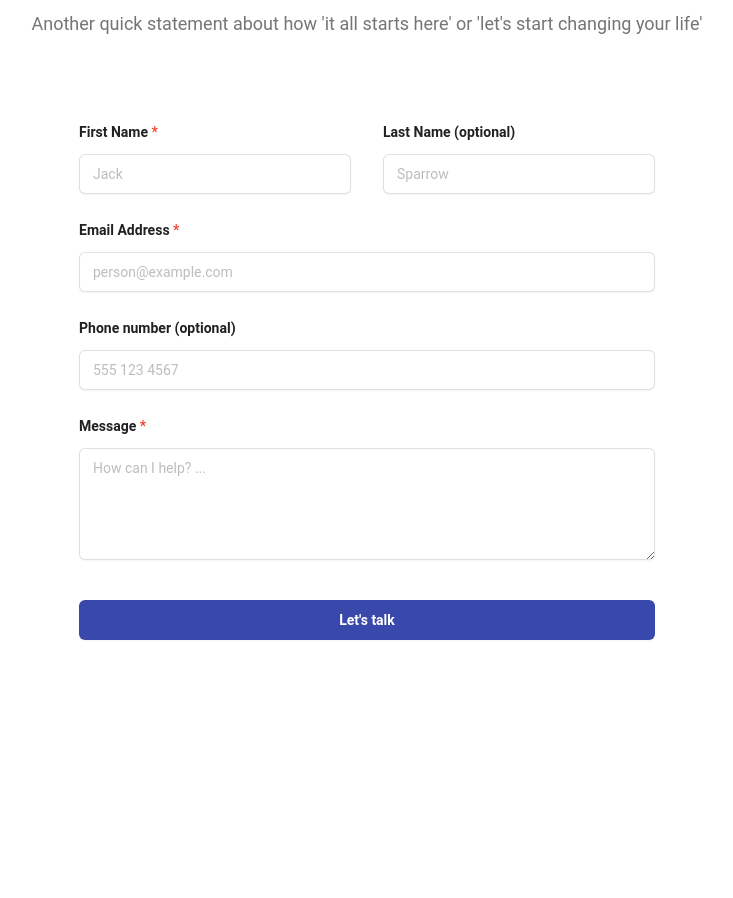
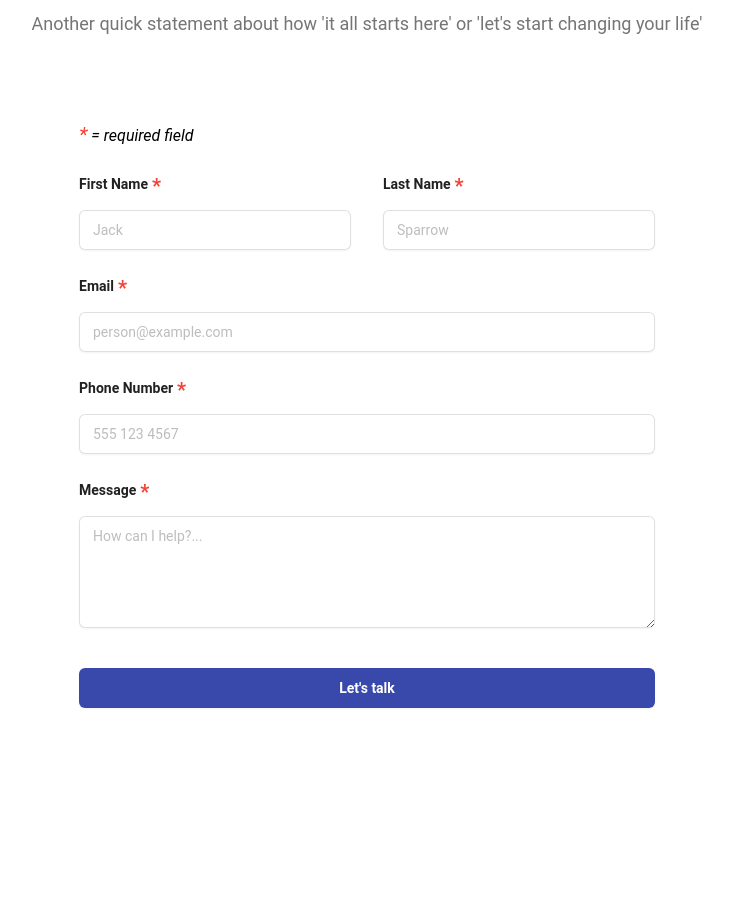
Before and after one commit to TravisAlstrand/dream_flow_financial, a React (Vite) app: page / in a window 1280 px wide. Shown: the part 2340-3238 px from the top of the page, without its empty margins (273-1006 px from the left). Built offline with nearby package versions, Linux system fonts and the light colour scheme; a web font is replaced by a local one.

Commit message:
input & text area components separated

```diff
--- a/package.json
+++ b/package.json
@@ -10,6 +10,7 @@
     "preview": "vite preview"
   },
   "dependencies": {
+    "@emailjs/browser": "^3.11.0",
     "@headlessui/react": "^1.7.16",
     "@heroicons/react": "^2.0.18",
     "@material-tailwind/react": "^2.1.0",
--- a/src/assets/SuccessIcon.jsx
+++ b/src/assets/SuccessIcon.jsx
@@ -1,9 +1,9 @@
-export function SuccessIcon() {
+export function SuccessIcon({ fill }) {
   return (
     <svg
       xmlns="http://www.w3.org/2000/svg"
       viewBox="0 0 24 24"
-      fill="currentColor"
+      fill={fill}
       className="h-6 w-6"
     >
       <path
--- a/src/components/Contact.jsx
+++ b/src/components/Contact.jsx
@@ -1,5 +1,8 @@
-import { useState } from "react";
+import { useState, useRef } from "react";
+import emailjs from "@emailjs/browser";
 
+import { FormInput } from "./FormInput";
+import { FormTextArea } from "./FormTextArea";
 import { ValidationAlert } from "./ValidationAlert";
 
 export default function Contact() {
@@ -8,45 +11,52 @@ export default function Contact() {
   const [email, setEmail] = useState("");
   const [phoneNumber, setPhoneNumber] = useState("");
   const [message, setMessage] = useState("");
-  const [isNameValid, setIsNameValid] = useState(true);
-  const [isEmailValid, setIsEmailValid] = useState(true);
-  const [isMessageValid, setIsMessageValid] = useState(true);
+  const [isFirstNameValid, setIsFirstNameValid] = useState(undefined);
+  const [isLastNameValid, setIsLastNameValid] = useState(undefined);
+  const [isEmailValid, setIsEmailValid] = useState(undefined);
+  const [isPhoneValid, setIsPhoneValid] = useState(undefined);
+  const [isMessageValid, setIsMessageValid] = useState(undefined);
   const [emailSent, setEmailSent] = useState("");
+
+  const form = useRef();
 
   function handleSubmit(e) {
     e.preventDefault();
+    setEmailSent(false);
     const allGood = validateFields();
 
     if (!allGood) {
       setEmailSent(false);
+      setTimeout(() => {
+        setEmailSent("");
+      }, 3000);
     } else {
-      const body = {
-        firstName,
-        lastName,
-        email,
-        phoneNumber,
-        message,
-      };
+      sendEmail(e);
       setEmailSent(true);
-      console.dir(body);
-      e.target.reset();
-      resetStates();
     }
-    setTimeout(() => {
-      setEmailSent("");
-    }, 3000);
   }
 
   function validateFields() {
     const firstNameValid = /^[a-z]+[\s]?[a-z]+?$/i.test(firstName);
+    const lastNameValid = /^[a-z]+[\s]?[a-z]+?$/i.test(lastName);
     const emailValid = /^[^@]+@[^@.]+\.[a-z]+$/i.test(email);
+    const phoneValid =
+      /^(\+\d{1,2}\s?)?\(?\d{3}\)?[\s.-]?\d{3}[\s.-]?\d{4}$/.test(phoneNumber);
     const messageValid = message.trim() !== "";
 
-    firstNameValid ? setIsNameValid(true) : setIsNameValid(false);
+    firstNameValid ? setIsFirstNameValid(true) : setIsFirstNameValid(false);
+    lastNameValid ? setIsLastNameValid(true) : setIsLastNameValid(false);
     emailValid ? setIsEmailValid(true) : setIsEmailValid(false);
+    phoneValid ? setIsPhoneValid(true) : setIsPhoneValid(false);
     messageValid ? setIsMessageValid(true) : setIsMessageValid(false);
 
-    return firstNameValid && emailValid && messageValid;
+    return (
+      firstNameValid &&
+      lastNameValid &&
+      emailValid &&
+      phoneValid &&
+      messageValid
+    );
   }
 
   function resetStates() {
@@ -55,6 +65,30 @@ export default function Contact() {
     setEmail("");
     setPhoneNumber("");
     setMessage("");
+  }
+
+  function sendEmail(e) {
+    emailjs
+      .sendForm(
+        "service_3tvppwq",
+        "template_zje0qa8",
+        form.current,
+        "6g0rq8vN720O74Ji5"
+      )
+      .then(
+        (result) => {
+          console.log(result.text);
+          setEmailSent(true);
+          e.target.reset();
+          resetStates();
+          setTimeout(() => {
+            setEmailSent("");
+          }, 3000);
+        },
+        (error) => {
+          console.log(error.text);
+        }
+      );
   }
 
   return (
@@ -84,183 +118,62 @@ export default function Contact() {
         </p>
       </div>
       <form
-        action="#"
-        method="POST"
         className="mx-auto mt-16 max-w-xl sm:mt-20"
         onSubmit={handleSubmit}
+        ref={form}
       >
+        <p className="mb-6 italic">
+          <span className="text-red-500 text-xl">*</span> = required field
+        </p>
         <div className="grid grid-cols-1 gap-x-8 gap-y-6 sm:grid-cols-2">
           <div>
-            {isNameValid ? (
-              <>
-                <label
-                  htmlFor="first-name"
-                  className="block text-sm font-semibold leading-6 text-gray-900"
-                >
-                  First Name <span className="text-red-500">*</span>
-                </label>
-                <div className="mt-2.5">
-                  <input
-                    type="text"
-                    name="first-name"
-                    id="first-name"
-                    autoComplete="given-name"
-                    placeholder="Jack"
-                    onChange={(e) => setFirstName(e.target.value)}
-                    className="block w-full rounded-md border-0 px-3.5 py-2 text-gray-900 shadow-sm ring-1 ring-inset ring-gray-300 placeholder:text-gray-400 focus:ring-2 focus:ring-inset focus:ring-indigo-600 sm:text-sm sm:leading-6"
-                  />
-                </div>
-              </>
-            ) : (
-              <>
-                <label
-                  htmlFor="first-name"
-                  className="block text-sm font-semibold leading-6 text-gray-900"
-                >
-                  First Name{" "}
-                  <span className="text-red-500">* Please provide a name</span>
-                </label>
-                <div className="mt-2.5">
-                  <input
-                    type="text"
-                    name="first-name"
-                    id="first-name"
-                    autoComplete="given-name"
-                    placeholder="Jack"
-                    onChange={(e) => setFirstName(e.target.value)}
-                    className="block w-full rounded-md border-red-500 px-3.5 py-2 text-gray-900 shadow-sm ring-1 ring-inset ring-gray-300 placeholder:text-gray-400 focus:ring-2 focus:ring-inset focus:ring-indigo-600 sm:text-sm sm:leading-6 bg-red-50"
-                  />
-                </div>
-              </>
-            )}
+            <FormInput
+              labelName={"First Name"}
+              type={"text"}
+              idName={"firstName"}
+              placeholder={"Jack"}
+              changeState={(e) => setFirstName(e)}
+              isValid={isFirstNameValid}
+            />
           </div>
           <div>
-            <label
-              htmlFor="last-name"
-              className="block text-sm font-semibold leading-6 text-gray-900"
-            >
-              Last Name (optional)
-            </label>
-            <div className="mt-2.5">
-              <input
-                type="text"
-                name="last-name"
-                id="last-name"
-                autoComplete="family-name"
-                placeholder="Sparrow"
-                onChange={(e) => setLastName(e.target.value)}
-                className="block w-full rounded-md border-0 px-3.5 py-2 text-gray-900 shadow-sm ring-1 ring-inset ring-gray-300 placeholder:text-gray-400 focus:ring-2 focus:ring-inset focus:ring-indigo-600 sm:text-sm sm:leading-6"
-              />
-            </div>
+            <FormInput
+              labelName={"Last Name"}
+              type={"text"}
+              idName={"lastName"}
+              placeholder={"Sparrow"}
+              changeState={(e) => setLastName(e)}
+              isValid={isLastNameValid}
+            />
           </div>
           <div className="sm:col-span-2">
-            {isEmailValid ? (
-              <>
-                <label
-                  htmlFor="email"
-                  className="block text-sm font-semibold leading-6 text-gray-900"
-                >
-                  Email Address <span className="text-red-500">*</span>
-                </label>
-                <div className="mt-2.5">
-                  <input
-                    type="email"
-                    name="email"
-                    id="email"
-                    autoComplete="email"
-                    placeholder="person@example.com"
-                    onChange={(e) => setEmail(e.target.value)}
-                    className="block w-full rounded-md border-0 px-3.5 py-2 text-gray-900 shadow-sm ring-1 ring-inset ring-gray-300 placeholder:text-gray-400 focus:ring-2 focus:ring-inset focus:ring-indigo-600 sm:text-sm sm:leading-6"
-                  />
-                </div>
-              </>
-            ) : (
-              <>
-                <label
-                  htmlFor="email"
-                  className="block text-sm font-semibold leading-6 text-gray-900"
-                >
-                  Email Address{" "}
-                  <span className="text-red-500">
-                    * Please provide an email
-                  </span>
-                </label>
-                <div className="mt-2.5">
-                  <input
-                    type="email"
-                    name="email"
-                    id="email"
-                    autoComplete="email"
-                    placeholder="person@example.com"
-                    onChange={(e) => setEmail(e.target.value)}
-                    className="block w-full rounded-md border-red-500 px-3.5 py-2 text-gray-900 shadow-sm ring-1 ring-inset ring-gray-300 placeholder:text-gray-400 focus:ring-2 focus:ring-inset focus:ring-indigo-600 sm:text-sm sm:leading-6 bg-red-50"
-                  />
-                </div>
-              </>
-            )}
+            <FormInput
+              labelName={"Email"}
+              type={"email"}
+              idName={"email"}
+              placeholder={"person@example.com"}
+              changeState={(e) => setEmail(e)}
+              isValid={isEmailValid}
+            />
           </div>
           <div className="sm:col-span-2">
-            <label
-              htmlFor="phone-number"
-              className="block text-sm font-semibold leading-6 text-gray-900"
-            >
-              Phone number (optional)
-            </label>
-            <div className="relative mt-2.5">
-              <input
-                type="tel"
-                name="phone-number"
-                id="phone-number"
-                autoComplete="tel"
-                placeholder="555 123 4567"
-                onChange={(e) => setPhoneNumber(e.target.value)}
-                className="block w-full rounded-md border-0 px-3.5 py-2 text-gray-900 shadow-sm ring-1 ring-inset ring-gray-300 placeholder:text-gray-400 focus:ring-2 focus:ring-inset focus:ring-indigo-600 sm:text-sm sm:leading-6"
-              />
-            </div>
+            <FormInput
+              labelName={"Phone Number"}
+              type={"tel"}
+              idName={"phoneNumber"}
+              placeholder={"555 123 4567"}
+              changeState={(e) => setPhoneNumber(e)}
+              isValid={isPhoneValid}
+            />
           </div>
           <div className="sm:col-span-2">
-            {isMessageValid ? (
-              <>
-                <label
-                  htmlFor="message"
-                  className="block text-sm font-semibold leading-6 text-gray-900"
-                >
-                  Message <span className="text-red-500">*</span>
-                </label>
-                <div className="mt-2.5">
-                  <textarea
-                    name="message"
-                    id="message"
-                    rows={4}
-                    onChange={(e) => setMessage(e.target.value)}
-                    className="block w-full rounded-md border-0 px-3.5 py-2 text-gray-900 shadow-sm ring-1 ring-inset ring-gray-300 placeholder:text-gray-400 focus:ring-2 focus:ring-inset focus:ring-indigo-600 sm:text-sm sm:leading-6"
-                    placeholder="How can I help? ..."
-                  />
-                </div>
-              </>
-            ) : (
-              <>
-                <label
-                  htmlFor="message"
-                  className="block text-sm font-semibold leading-6 text-gray-900"
-                >
-                  Message{" "}
-                  <span className="text-red-500">
-                    * Please provide a message
-                  </span>
-                </label>
-                <div className="mt-2.5">
-                  <textarea
-                    name="message"
-                    id="message"
-                    rows={4}
-                    onChange={(e) => setMessage(e.target.value)}
-                    className="block w-full rounded-md border-red-500 px-3.5 py-2 text-gray-900 shadow-sm ring-1 ring-inset ring-gray-300 placeholder:text-gray-400 focus:ring-2 focus:ring-inset focus:ring-indigo-600 sm:text-sm sm:leading-6 bg-red-50"
-                    placeholder="How can I help? ..."
-                  />
-                </div>
-              </>
-            )}
+            <FormTextArea
+              labelName={"Message"}
+              idName={"message"}
+              placeholder={"How can I help?..."}
+              changeState={(e) => setMessage(e)}
+              isValid={isMessageValid}
+            />
           </div>
         </div>
         <div className="mt-10">
--- /dev/null
+++ b/src/components/FormInput.jsx
@@ -0,0 +1,53 @@
+import { SuccessIcon } from "../assets/SuccessIcon";
+
+export function FormInput({
+  labelName,
+  type,
+  idName,
+  placeholder,
+  changeState,
+  isValid,
+}) {
+  return (
+    <>
+      <label
+        htmlFor={idName}
+        className="flex text-sm font-semibold leading-6 text-gray-900"
+      >
+        {labelName}
+        {isValid === undefined ? (
+          <span className="mx-1 text-red-500 text-xl">*</span>
+        ) : isValid === true ? (
+          <SuccessIcon fill={"lightGreen"} />
+        ) : (
+          <>
+            <span className="mx-1 text-red-500 text-xl">*</span>
+            <span className="text-red-500">Please fill this field</span>
+          </>
+        )}
+      </label>
+
+      <div className="relative mt-2.5">
+        {isValid === true || isValid === undefined ? (
+          <input
+            type={type}
+            name={idName}
+            id={idName}
+            placeholder={placeholder}
+            onChange={(e) => changeState(e.target.value)}
+            className="block w-full rounded-md border-0 px-3.5 py-2 text-gray-900 shadow-sm ring-1 ring-inset ring-gray-300 placeholder:text-gray-400 focus:ring-2 focus:ring-inset focus:ring-indigo-600 sm:text-sm sm:leading-6"
+          />
+        ) : (
+          <input
+            type={type}
+            name={idName}
+            id={idName}
+            placeholder={placeholder}
+            onChange={(e) => changeState(e.target.value)}
+            className="block w-full rounded-md border-red-500 px-3.5 py-2 text-gray-900 shadow-sm ring-1 ring-inset ring-gray-300 placeholder:text-gray-400 focus:ring-2 focus:ring-inset focus:ring-indigo-600 sm:text-sm sm:leading-6 bg-red-50"
+          />
+        )}
+      </div>
+    </>
+  );
+}
--- /dev/null
+++ b/src/components/FormTextArea.jsx
@@ -0,0 +1,51 @@
+import { SuccessIcon } from "../assets/SuccessIcon";
+
+export function FormTextArea({
+  labelName,
+  idName,
+  placeholder,
+  changeState,
+  isValid,
+}) {
+  return (
+    <>
+      <label
+        htmlFor={idName}
+        className="flex text-sm font-semibold leading-6 text-gray-900"
+      >
+        {labelName}
+        {isValid === undefined ? (
+          <span className="mx-1 text-red-500 text-xl">*</span>
+        ) : isValid === true ? (
+          <SuccessIcon fill={"lightGreen"} />
+        ) : (
+          <>
+            <span className="mx-1 text-red-500 text-xl">*</span>
+            <span className="text-red-500">Please fill this field</span>
+          </>
+        )}
+      </label>
+      <div className="mt-2.5">
+        {isValid === true || isValid === undefined ? (
+          <textarea
+            name={idName}
+            id={idName}
+            rows={4}
+            onChange={(e) => changeState(e.target.value)}
+            className="block w-full rounded-md border-0 px-3.5 py-2 text-gray-900 shadow-sm ring-1 ring-inset ring-gray-300 placeholder:text-gray-400 focus:ring-2 focus:ring-inset focus:ring-indigo-600 sm:text-sm sm:leading-6"
+            placeholder={placeholder}
+          />
+        ) : (
+          <textarea
+            name={idName}
+            id={idName}
+            rows={4}
+            onChange={(e) => changeState(e.target.value)}
+            className="block w-full rounded-md border-red-500 px-3.5 py-2 text-gray-900 shadow-sm ring-1 ring-inset ring-gray-300 placeholder:text-gray-400 focus:ring-2 focus:ring-inset focus:ring-indigo-600 sm:text-sm sm:leading-6 bg-red-50"
+            placeholder={placeholder}
+          />
+        )}
+      </div>
+    </>
+  );
+}
--- a/src/components/ValidationAlert.jsx
+++ b/src/components/ValidationAlert.jsx
@@ -7,7 +7,7 @@ import { FailureIcon } from "../assets/FailureIcon";
 export function ValidationAlert({ isValid }) {
   return isValid ? (
     <Alert
-      icon={<SuccessIcon />}
+      icon={<SuccessIcon fill={"currentColor"} />}
       className="rounded-md border-l-4 border-light-green-600 bg-light-green-500/10 font-medium text-light-green-600 max-w-xl mx-auto my-8"
     >
       Message sent successfully!
```
Also changed, not shown: .eslintrc.cjs, 1 other file (tests, documents, lock files or other folders).
